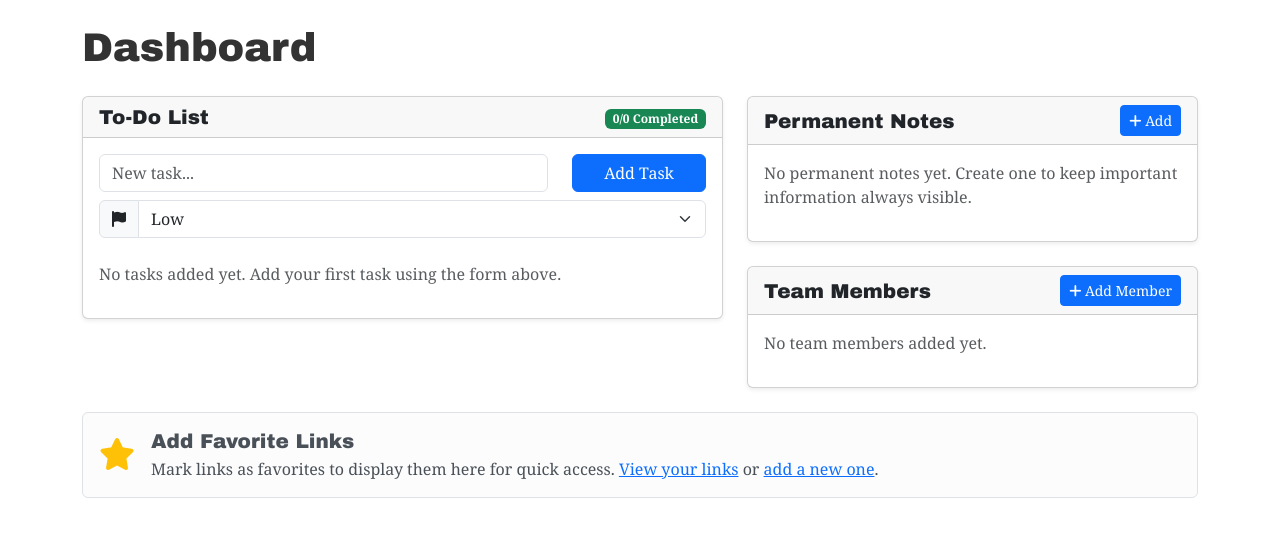
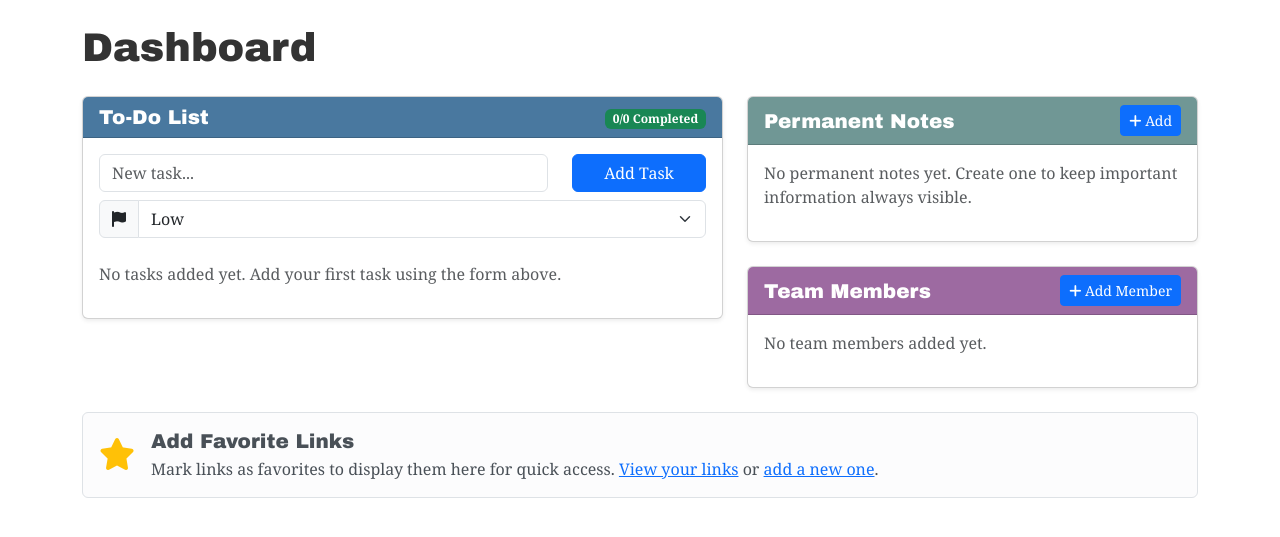
Before and after one commit to zbreeden007/StrykerNotes, a Flask app: page / in a window 1280 px wide. Shown: the part 56-593 px from the top of the page. Run offline with Flask 3, Linux system fonts and the light colour scheme; data comes from the database, SQL or seed files in the repository; data that the repository does not hold is empty; some libraries are stand-ins or nearby versions.

Commit message:
Changes - 3.18 @ 2:04 PM

```diff
--- a/templates/index.html
+++ b/templates/index.html
@@ -15,7 +15,7 @@
 <div class="row mb-4">
     <div class="col-12">
         <div class="card">
-            <div class="card-header d-flex justify-content-between align-items-center bg-warning text-dark">
+            <div class="card-header d-flex justify-content-between align-items-center" style="background-color: #DDDEDD;">
                 <h5 class="mb-0"><i class="fas fa-star me-2"></i>Favorite Links</h5>
                 <a href="{{ url_for('links.all_links') }}" class="btn btn-sm btn-dark">
                     <i class="fas fa-link"></i> All Links
@@ -39,7 +39,7 @@
     <!-- Left Column: To-Do List Section -->
     <div class="col-md-7">
         <div class="card mb-4">
-            <div class="card-header d-flex justify-content-between align-items-center">
+            <div class="card-header d-flex justify-content-between align-items-center" style="background-color: #49789F; color: white;">
                 <h5 class="mb-0">To-Do List</h5>
                 <div>
                     <span class="badge bg-success">
@@ -167,7 +167,7 @@
     <div class="col-md-5">
         <!-- Permanent Notes Section -->
         <div class="card mb-4">
-            <div class="card-header d-flex justify-content-between align-items-center">
+            <div class="card-header d-flex justify-content-between align-items-center" style="background-color: #709795; color: white;">
                 <h5 class="mb-0">Permanent Notes</h5>
                 <a href="{{ url_for('notes.new_note') }}?permanent=true" class="btn btn-sm btn-primary">
                     <i class="fas fa-plus"></i> Add
@@ -204,7 +204,7 @@
 
         <!-- Team Members Section -->
         <div class="card mb-4">
-            <div class="card-header d-flex justify-content-between align-items-center">
+            <div class="card-header d-flex justify-content-between align-items-center" style="background-color: #9D6AA1; color: white;">
                 <h5 class="mb-0">Team Members</h5>
                 <a href="{{ url_for('team.new_member') }}" class="btn btn-sm btn-primary">
                     <i class="fas fa-plus"></i> Add Member
```
